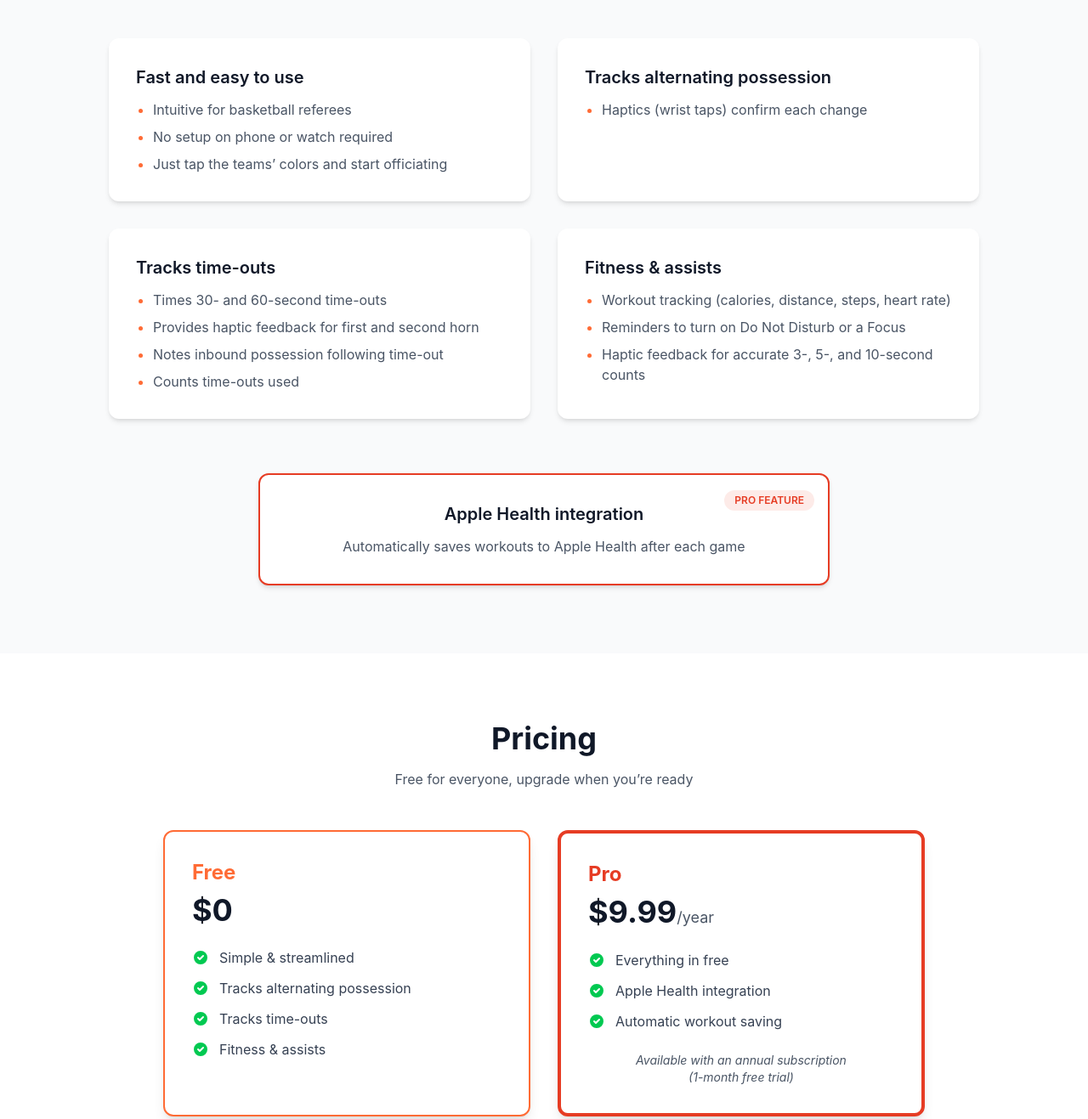
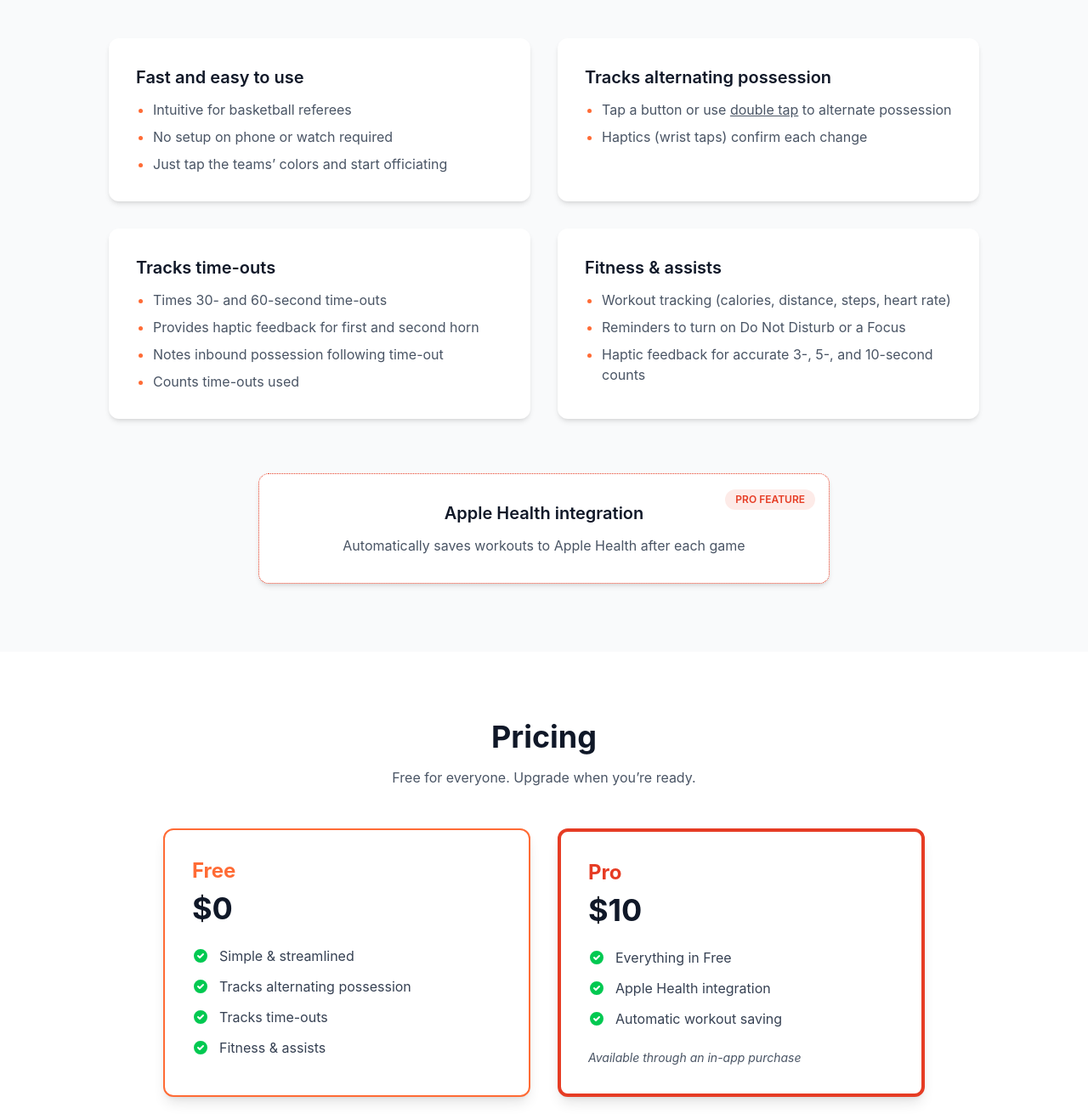
Before and after one commit to Toolsay/HoopRefWebsite, a plain HTML site: page index.html in a window 1280 px wide. Shown: the part 893-2210 px from the top of the page at 85% size. Drawn offline with Linux system fonts and the light colour scheme.

Commit message:
Non-consumable in-app purchase. Double tap.

```diff
--- a/index.html
+++ b/index.html
@@ -24,7 +24,7 @@
 					<a href="#pricing" class="text-gray-700 dark:text-gray-300 hover:text-hoop-orange transition">Pricing</a>
 					<a href="#faq" class="text-gray-700 dark:text-gray-300 hover:text-hoop-orange transition">FAQ</a>
 				</div>
-				<a href="https://apps.apple.com/us/app/hoop-ref/id6756810584" class="bg-hoop-orange text-white px-6 py-2 rounded-full font-semibold hover:bg-hoop-orange-dark transition">
+				<a href="https://apps.apple.com/us/app/hoop-ref-basketball-officials/id6760874244" target="_blank" class="bg-hoop-orange text-white px-6 py-2 rounded-full font-semibold hover:bg-hoop-orange-dark transition">
 					Download
 				</a>
 			</div>
@@ -51,7 +51,7 @@
 					<p class="mb-8 max-w-sm mx-auto">
 						Reliable officiating assistance for youth basketball games with unreliable scorer’s tables.
 					</p>
-					<a href="https://apps.apple.com/us/app/hoop-ref/id6756810584" target="_blank" rel="noopener noreferrer" class="inline-block hover:opacity-80 transition mb-4">
+					<a href="https://apps.apple.com/us/app/hoop-ref-basketball-officials/id6760874244" target="_blank" class="inline-block hover:opacity-80 transition mb-4">
 						<img src="download-app-store.svg" alt="Download on the App Store" class="h-14 mx-auto">
 					</a>
 					<p class="text-white/70 text-sm">
@@ -112,6 +112,7 @@
 					<div class="bg-white dark:bg-gray-800 p-8 rounded-xl shadow-md feature-card">
 						<h4 class="text-xl font-semibold text-gray-900 dark:text-white mb-3">Tracks alternating possession</h4>
 						<ul class="space-y-2 text-gray-600 dark:text-gray-300 list-disc pl-5">
+							<li>Tap a button or use <a href=”https://support.apple.com/guide/watch/use-double-tap-for-common-actions-apdabb7b275c/watchos”>double tap</a> to alternate possession</li>
 							<li>Haptics (wrist taps) confirm each change</li>
 						</ul>
 					</div>
@@ -142,7 +143,7 @@
 			<!-- Paid Features -->
 			<div>
 				<div class="max-w-2xl mx-auto">
-					<div class="bg-white dark:bg-gray-800 p-8 rounded-xl shadow-md feature-card border-2 border-hoop-red-orange relative">
+					<div class="bg-white dark:bg-gray-800 p-8 rounded-xl shadow-md feature-card border-1 border-dotted border-hoop-red-orange relative">
 						<div class="md:absolute md:top-4 md:right-4 flex justify-center md:block pro-badge-wrap -mt-2 mb-3 md:mt-0 md:mb-0">
 							<span class="pro-badge bg-hoop-red-orange/10 dark:bg-hoop-red-orange/20 text-hoop-red-orange dark:text-hoop-red-orange px-3 py-1 rounded-full text-xs font-semibold block md:inline-block uppercase">Pro Feature</span>
 						</div>
@@ -160,7 +161,7 @@
 			<h2 class="text-3xl md:text-4xl font-bold text-center text-gray-900 dark:text-white mb-4">
 				Pricing
 			</h2>
-			<p class="text-center text-gray-600 dark:text-gray-400 mb-12">Free for everyone, upgrade when you’re ready</p>
+			<p class="text-center text-gray-600 dark:text-gray-400 mb-12">Free for everyone. Upgrade when you’re ready.</p>
 
 			<div class="grid md:grid-cols-2 gap-8 max-w-4xl mx-auto">
 				<!-- Free Tier -->
@@ -198,13 +199,13 @@
 				<!-- Pro Tier -->
 				<div class="bg-white dark:bg-gray-700 p-8 rounded-xl shadow-lg border-4 border-hoop-red-orange">
 					<h3 class="text-2xl font-bold text-hoop-red-orange mb-2">Pro</h3>
-					<p class="text-4xl font-bold text-gray-900 dark:text-white mb-6">$9.99<span class="text-lg font-normal text-gray-600 dark:text-gray-400">/year</span></p>
+					<p class="text-4xl font-bold text-gray-900 dark:text-white mb-6">$10</p>
 					<ul class="space-y-3 mb-6">
 						<li class="flex items-center">
 							<svg class="w-5 h-5 text-green-500 mr-3 flex-shrink-0" fill="currentColor" viewBox="0 0 20 20">
 								<path fill-rule="evenodd" d="M10 18a8 8 0 100-16 8 8 0 000 16zm3.707-9.293a1 1 0 00-1.414-1.414L9 10.586 7.707 9.293a1 1 0 00-1.414 1.414l2 2a1 1 0 001.414 0l4-4z" clip-rule="evenodd"></path>
 							</svg>
-							<span class="text-gray-700 dark:text-gray-300">Everything in free</span>
+							<span class="text-gray-700 dark:text-gray-300">Everything in Free</span>
 						</li>
 						<li class="flex items-center">
 							<svg class="w-5 h-5 text-green-500 mr-3 flex-shrink-0" fill="currentColor" viewBox="0 0 20 20">
@@ -219,7 +220,7 @@
 							<span class="text-gray-700 dark:text-gray-300">Automatic workout saving</span>
 						</li>
 					</ul>
-					<p class="text-sm text-gray-600 dark:text-gray-400 text-center italic">Available with an annual subscription<br>(1-month free trial)</p>
+					<p class="text-sm text-gray-600 dark:text-gray-400 italic">Available through an in-app purchase</p>
 				</div>
 			</div>
 		</div>
--- a/styles.css
+++ b/styles.css
@@ -9,6 +9,10 @@
 
 body {
 	font-family: -apple-system, BlinkMacSystemFont, 'Segoe UI', 'Roboto', 'Helvetica Neue', sans-serif;
+}
+
+section a {
+	text-decoration: underline;
 }
 
 .gradient-bg {
```
Also changed, not shown: styles.min.css, 2 other files.
